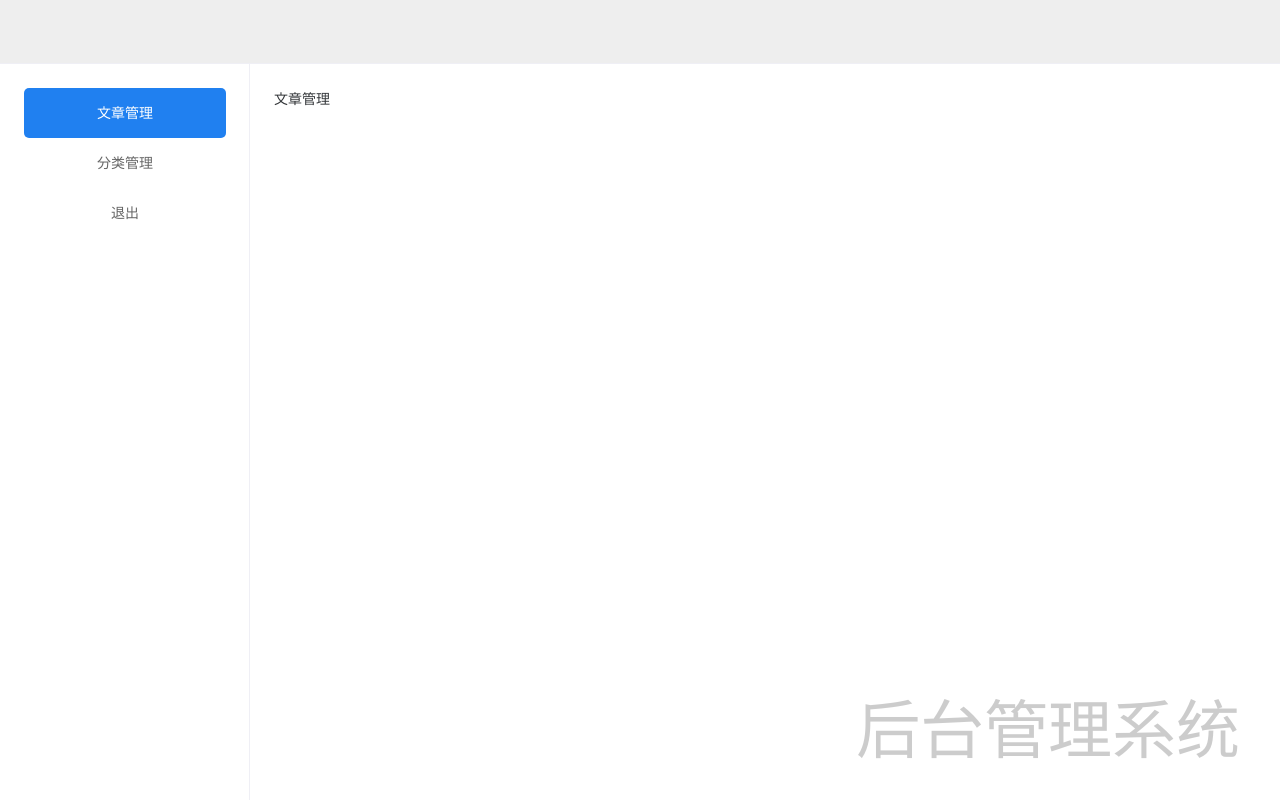
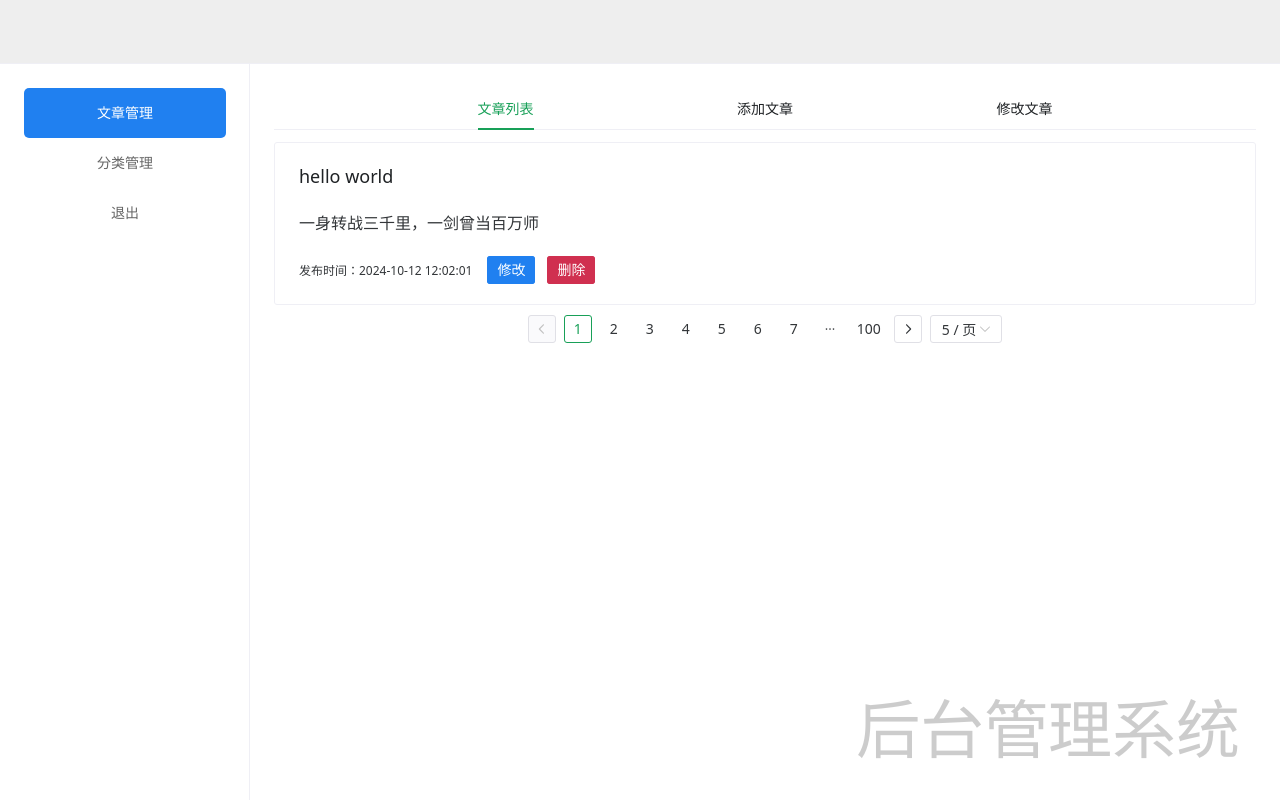
Before and after one commit to bcygsws/blog-pro, a Vue app in the folder client/: page /dashboard/manage_art in a window 1280 px wide. Built offline with nearby package versions, Linux system fonts and the light colour scheme.

Commit message:
:memo: 文章列表结果完成

```diff
--- a/client/src/App.vue
+++ b/client/src/App.vue
@@ -1,10 +1,14 @@
 <template>
   <div class="app-container">
     <!--一级路由：HomeView和Login占位符-->
-    <router-view></router-view>
+    <!--国际化：分页或者日期选择器等，显示中文-->
+    <n-config-provider :locale="zhCN" :data-locale="dateZhCN">
+      <router-view></router-view>
+    </n-config-provider>
   </div>
 </template>
-<script setup lang="ts">
+<script lang="ts" setup>
+import {zhCN, dateZhCN} from 'naive-ui';
 </script>
 
 <style lang="scss" scoped></style>
--- a/client/src/components/manage/ManageArt.vue
+++ b/client/src/components/manage/ManageArt.vue
@@ -4,12 +4,93 @@
 *@date: 2024/7/25 22:15
 -->
 <template>
-  文章管理
+  <div class="art-container">
+    <!--justify-content flex布局下的，主轴的排列方式-->
+    <n-tabs type="line" animated justify-content="space-evenly">
+      <n-tab-pane name="list" tab="文章列表">
+        <div class="list">
+          <n-card title="hello world">
+            <div class="main">
+              一身转战三千里，一剑曾当百万师
+            </div>
+            <template #footer>
+              <div class="box">
+                <div class="time">发布时间：{{ '2024-10-12 12:02:01' }}</div>
+                <div class="action">
+                  <n-space>
+                    <n-button type="info" size="small">修改</n-button>
+                    <n-button type="error" size="small">删除</n-button>
+                  </n-space>
+                </div>
+              </div>
+            </template>
+          </n-card>
+          <div class="page">
+            <n-pagination
+                v-model:page="pageInfo.page"
+                v-model:page-size="pageInfo.pageSize"
+                :page-count="100"
+                show-size-picker
+                :page-sizes="[5,10,20,40,100]"
+            />
+          </div>
+        </div>
+
+      </n-tab-pane>
+      <n-tab-pane name="add" tab="添加文章">
+        添加文章
+      </n-tab-pane>
+      <n-tab-pane name="edit" tab="修改文章">
+        修改文章
+      </n-tab-pane>
+    </n-tabs>
+  </div>
 </template>
 <script lang="ts">
+import {defineComponent, ref} from "vue";
 
+export default defineComponent({
+  setup() {
+    const pageInfo = ref<any>({
+      page: 1,
+      pageSize: 5
+    });
+    return {
+      pageInfo
+    }
+  }
+
+});
 </script>
 
 <style lang="scss" scoped>
+.art-container {
+  .list {
+    .main {
+      font-size: 16px;
+    }
+
+
+    .box {
+      display: flex;
+      flex-flow: row nowrap;
+      align-items: center;
+
+      .time {
+        font-size: 12px;
+        margin-right: 15px;
+      }
+    }
+
+    .page {
+      padding: 5px;
+      margin: 5px 0;
+      display: flex;
+      flex-flow: row nowrap;
+      justify-content: center;
+      align-items: center;
+    }
+  }
+}
 
 </style>
```
